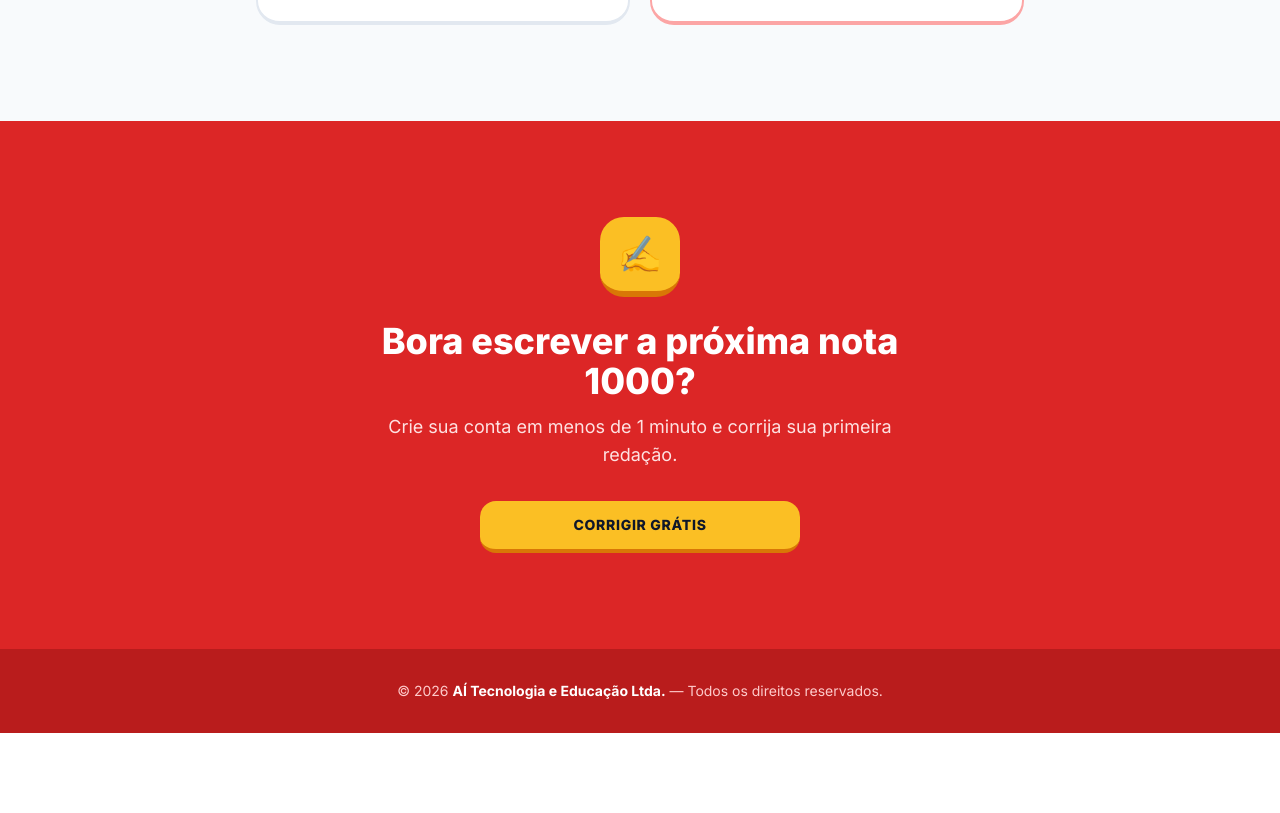
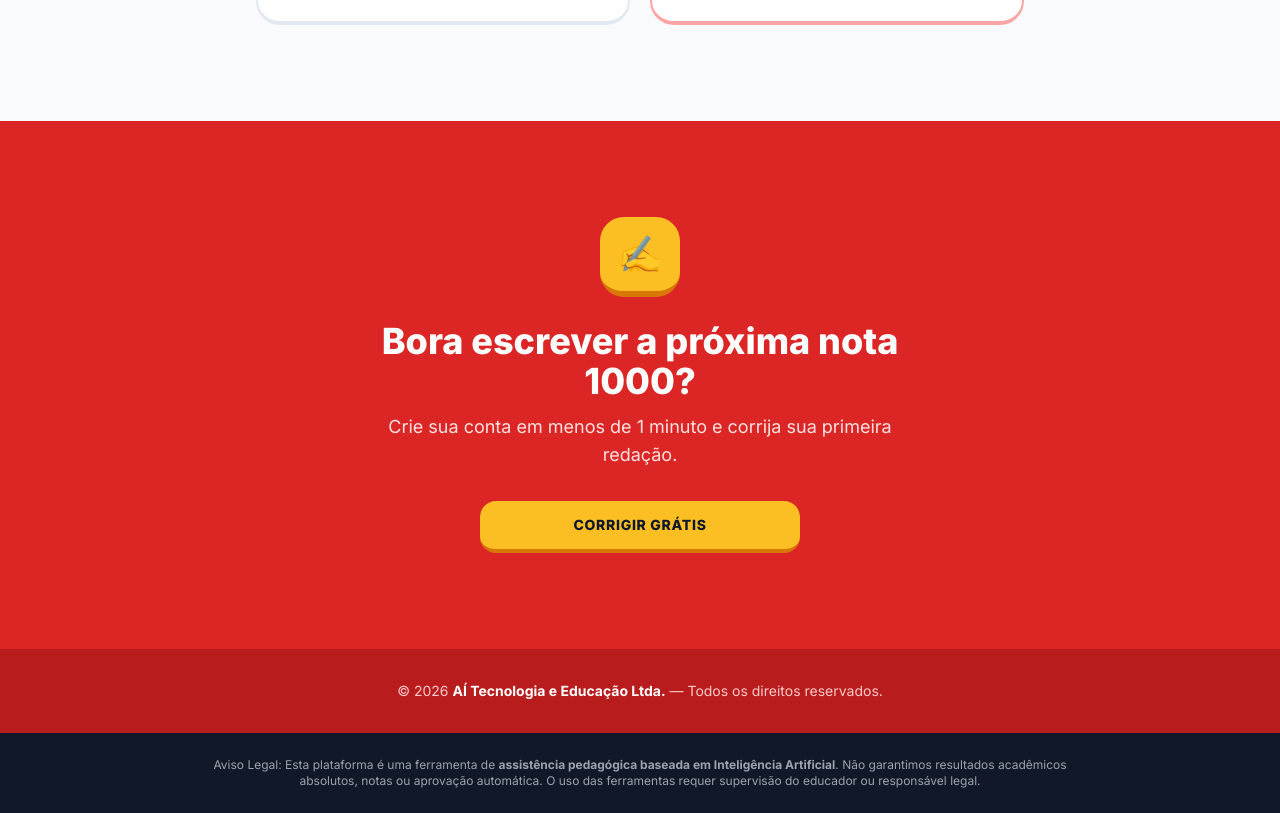
Before and after one commit to evilkobayashi/redacao-nota-10-ia, a Next.js app in the folder frontend/: page / in a window 1280 px wide. Shown: the part 2540-3353 px from the top of the page. Before the commit the page ends 3273 px from the top, so only its background shows below. Built offline with nearby package versions, Linux system fonts and the light colour scheme.

Commit message:
fix: adiciona aviso legal obrigatorio no rodape (CDC)

```diff
--- a/frontend/app/page.tsx
+++ b/frontend/app/page.tsx
@@ -295,6 +295,16 @@ export default function LandingPage() {
         <footer className="bg-red-700 px-6 py-8 text-center text-sm text-red-200">
           <p>© {new Date().getFullYear()} <strong className="text-white">AÍ Tecnologia e Educação Ltda.</strong> — Todos os direitos reservados.</p>
         </footer>
+
+{/* Disclaimer CDC */}
+<div className="w-full bg-gray-900 text-gray-400 py-6 text-center text-xs px-4">
+  <p className="max-w-4xl mx-auto">
+    Aviso Legal: Esta plataforma é uma ferramenta de <strong>assistência pedagógica baseada em Inteligência Artificial</strong>.
+    Não garantimos resultados acadêmicos absolutos, notas ou aprovação automática. O uso das ferramentas requer supervisão
+    do educador ou responsável legal.
+  </p>
+</div>
+
       </div>
     </MotionConfig>
   )
```
